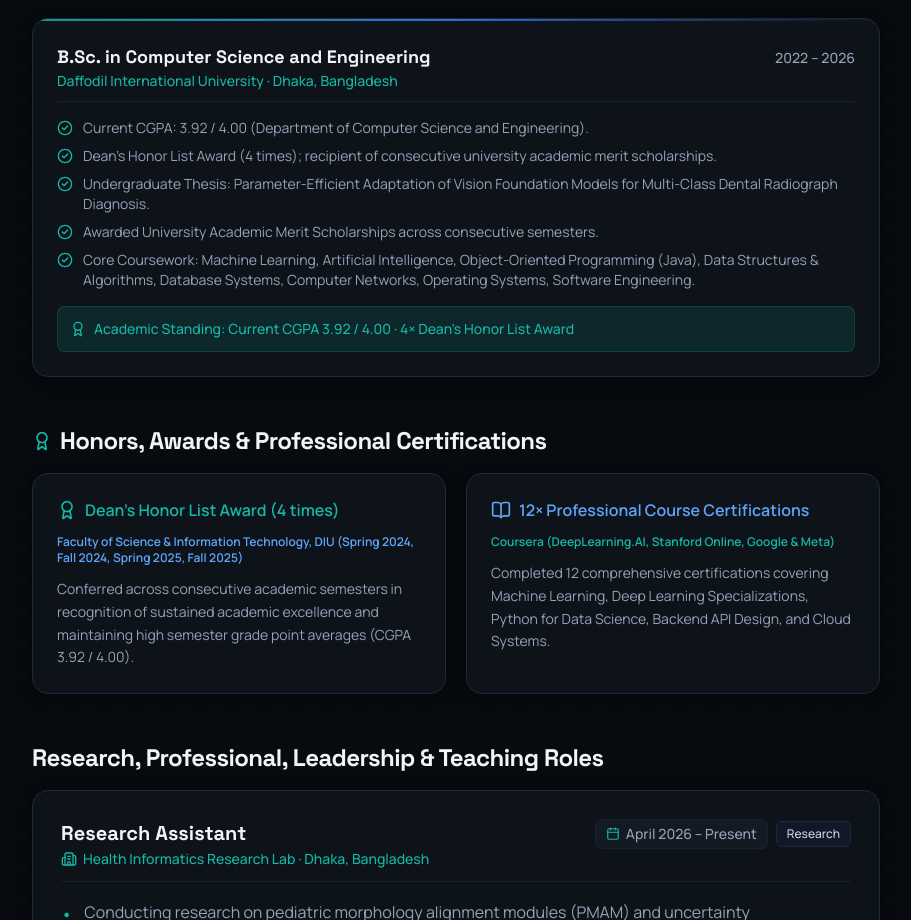
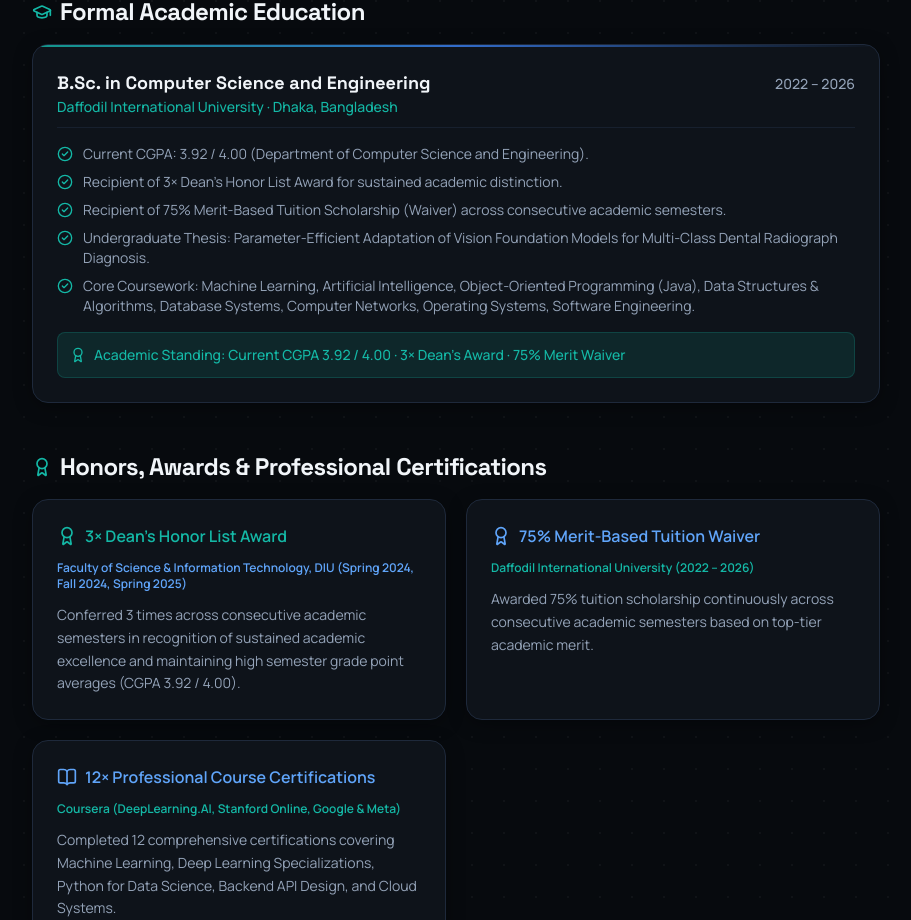
Before and after one commit to anushka06onu/portfolio-site, a Next.js app: page /about in a window 1280 px wide. Shown: the part 687-1607 px from the top of the page, without its empty margins (184-1095 px from the left). Built offline with nearby package versions, Linux system fonts and the light colour scheme.

Commit message:
fix(honors): update to 3x Dean's Honor List Award and 75% Merit-Based Tuition Scholarship (Waiver)

```diff
--- a/src/app/about/page.tsx
+++ b/src/app/about/page.tsx
@@ -117,7 +117,7 @@ export default function AboutPage() {
 
           <div className="flex items-center gap-2 p-3 rounded-lg bg-[var(--primary-accent-subtle)] border border-[var(--primary-accent)]/20 text-sm text-[var(--primary-accent)] font-medium">
             <Award className="w-4 h-4 shrink-0" />
-            <span>Academic Standing: Current CGPA 3.92 / 4.00 · 4× Dean&apos;s Honor List Award</span>
+            <span>Academic Standing: Current CGPA 3.92 / 4.00 · 3× Dean&apos;s Award · 75% Merit Waiver</span>
           </div>
         </div>
       </section>
@@ -134,13 +134,27 @@ export default function AboutPage() {
           <div className="editorial-card p-6 space-y-3">
             <div className="flex items-center gap-2 text-[var(--primary-accent)] font-semibold text-base">
               <Award className="w-5 h-5" />
-              <span>Dean&apos;s Honor List Award (4 times)</span>
+              <span>3× Dean&apos;s Honor List Award</span>
             </div>
             <p className="text-xs font-semibold text-[var(--secondary-accent)]">
-              Faculty of Science &amp; Information Technology, DIU (Spring 2024, Fall 2024, Spring 2025, Fall 2025)
+              Faculty of Science &amp; Information Technology, DIU (Spring 2024, Fall 2024, Spring 2025)
             </p>
             <p className="text-sm text-[var(--text-muted)] leading-relaxed">
-              Conferred across consecutive academic semesters in recognition of sustained academic excellence and maintaining high semester grade point averages (CGPA 3.92 / 4.00).
+              Conferred 3 times across consecutive academic semesters in recognition of sustained academic excellence and maintaining high semester grade point averages (CGPA 3.92 / 4.00).
+            </p>
+          </div>
+
+          {/* 75% Merit Waiver */}
+          <div className="editorial-card p-6 space-y-3">
+            <div className="flex items-center gap-2 text-[var(--secondary-accent)] font-semibold text-base">
+              <Award className="w-5 h-5" />
+              <span>75% Merit-Based Tuition Waiver</span>
+            </div>
+            <p className="text-xs font-semibold text-[var(--primary-accent)]">
+              Daffodil International University (2022 – 2026)
+            </p>
+            <p className="text-sm text-[var(--text-muted)] leading-relaxed">
+              Awarded 75% tuition scholarship continuously across consecutive academic semesters based on top-tier academic merit.
             </p>
           </div>
 
--- a/src/content/site.ts
+++ b/src/content/site.ts
@@ -50,7 +50,7 @@ export const siteConfig = {
     ],
 
     aboutText:
-      "I am a final-year Computer Science and Engineering undergraduate at Daffodil International University (Current CGPA: 3.92 / 4.00, 4× Dean's Honor List Award recipient) and a Research Assistant at the Health Informatics Research Lab. My research focuses on parameter-efficient adaptation of Vision Foundation Models (VFMs) for medical diagnostics, uncertainty-aware modeling, and explainable AI. Alongside research, I engineer production web applications and backend systems at CSE-Tech across Spring Boot, Laravel, and FastAPI."
+      "I am a final-year Computer Science and Engineering undergraduate at Daffodil International University (Current CGPA: 3.92 / 4.00, 3× Dean's Honor List Award recipient, 75% Merit-Based Scholarship) and a Research Assistant at the Health Informatics Research Lab. My research focuses on parameter-efficient adaptation of Vision Foundation Models (VFMs) for medical diagnostics, uncertainty-aware modeling, and explainable AI. Alongside research, I engineer production web applications and backend systems at CSE-Tech across Spring Boot, Laravel, and FastAPI."
   },
 
   experience: [
@@ -113,12 +113,12 @@ export const siteConfig = {
       institution: "Daffodil International University",
       location: "Dhaka, Bangladesh",
       period: "2022 – 2026",
-      distinction: "Current CGPA: 3.92 / 4.00 · 4× Dean's Honor List Award",
+      distinction: "Current CGPA: 3.92 / 4.00 · 3× Dean's Award · 75% Merit Waiver",
       notes: [
         "Current CGPA: 3.92 / 4.00 (Department of Computer Science and Engineering).",
-        "Dean’s Honor List Award (4 times); recipient of consecutive university academic merit scholarships.",
+        "Recipient of 3× Dean's Honor List Award for sustained academic distinction.",
+        "Recipient of 75% Merit-Based Tuition Scholarship (Waiver) across consecutive academic semesters.",
         "Undergraduate Thesis: Parameter-Efficient Adaptation of Vision Foundation Models for Multi-Class Dental Radiograph Diagnosis.",
-        "Awarded University Academic Merit Scholarships across consecutive semesters.",
         "Core Coursework: Machine Learning, Artificial Intelligence, Object-Oriented Programming (Java), Data Structures & Algorithms, Database Systems, Computer Networks, Operating Systems, Software Engineering."
       ]
     }
@@ -126,16 +126,16 @@ export const siteConfig = {
 
   honors: [
     {
-      title: "Dean's Honor List Award (4 times)",
+      title: "3× Dean's Honor List Award",
       issuer: "Daffodil International University",
-      year: "Spring 2024, Fall 2024, Spring 2025, Fall 2025",
-      description: "Conferred 4 times across consecutive academic semesters for sustained academic excellence and high semester grade point average (CGPA 3.92 / 4.00)."
+      year: "Spring 2024, Fall 2024, Spring 2025",
+      description: "Conferred 3 times across consecutive academic semesters for sustained academic excellence and maintaining high semester grade point average (CGPA 3.92 / 4.00)."
     },
     {
-      title: "University Academic Merit Scholarships",
+      title: "75% Merit-Based Tuition Scholarship (Waiver)",
       issuer: "Daffodil International University",
       year: "2022 – 2026",
-      description: "Full tuition merit scholarship awarded continuously based on academic distinction."
+      description: "75% merit-based tuition waiver awarded continuously across consecutive academic semesters based on academic distinction."
     }
   ],
 
```
Also changed, not shown: 1 other file (tests, documents, lock files or other folders).
